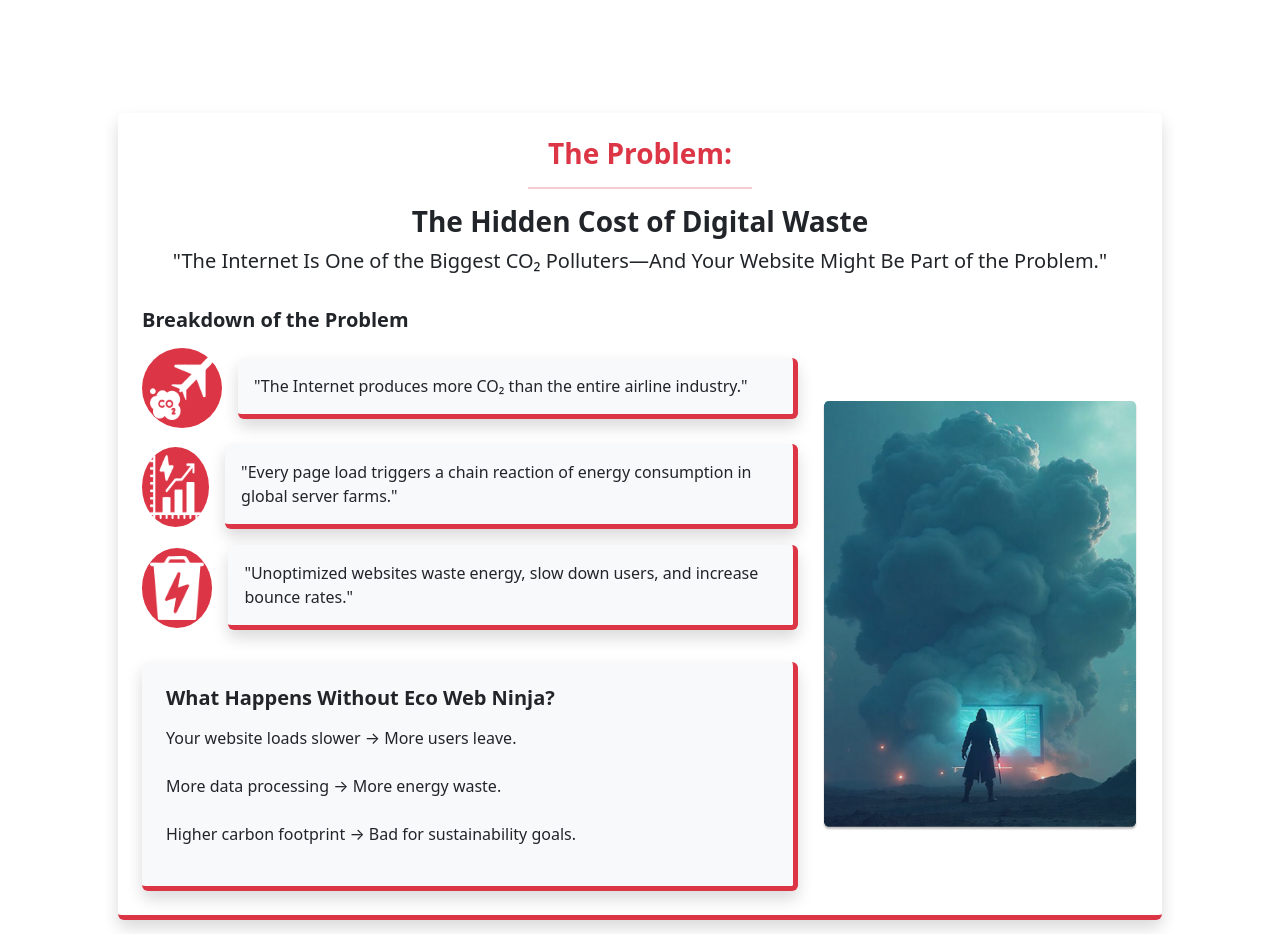
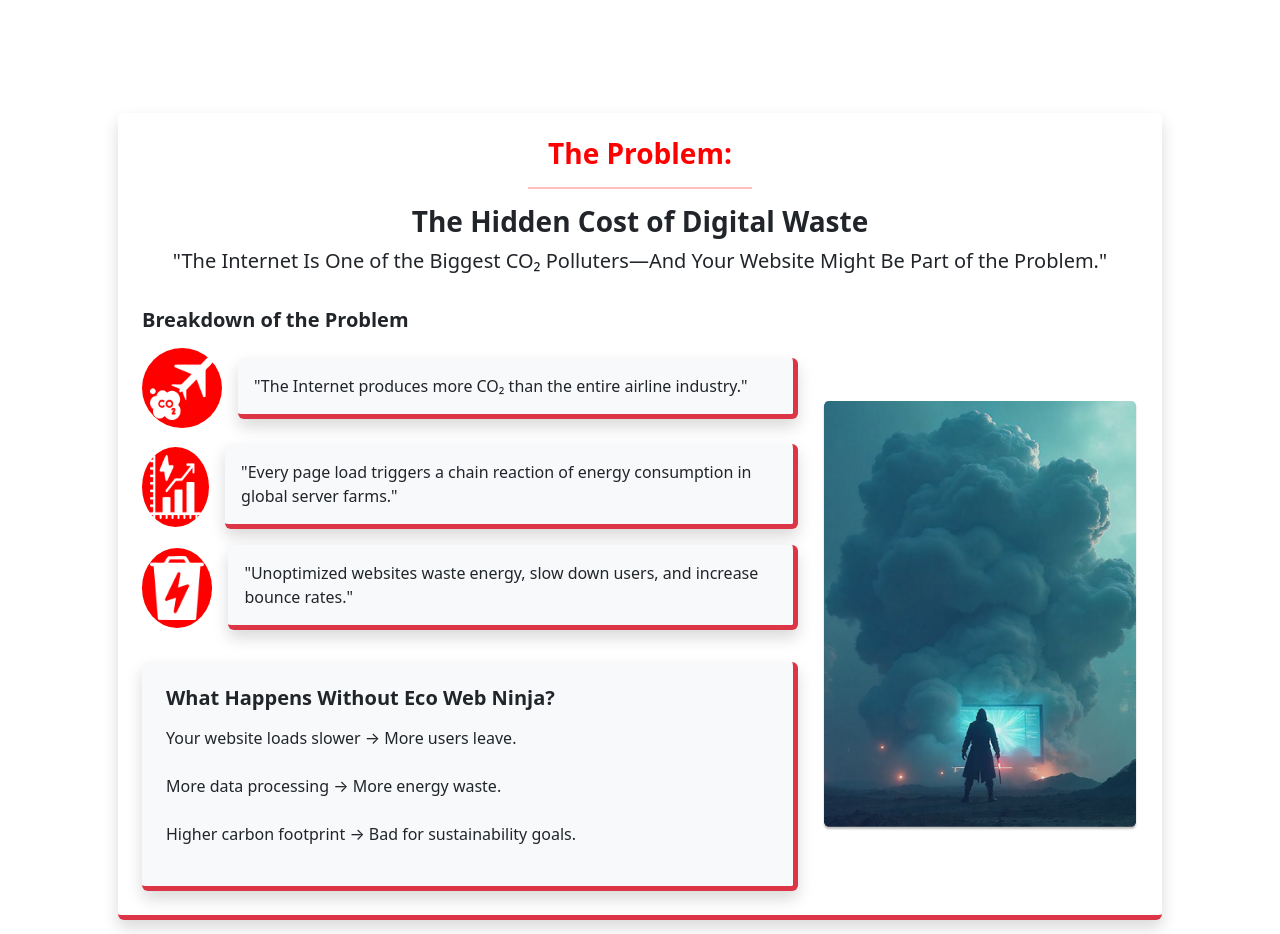
Before and after one commit to AkasDatta/EcoWebNinja, a plain HTML site: page index.html in a window 1280 px wide. Shown: the part 2600-3534 px from the top of the page. Drawn offline with nearby package versions, Linux system fonts and the light colour scheme.

Commit message:
added border color

```diff
--- a/index.html
+++ b/index.html
@@ -289,8 +289,8 @@
     <div class="container py-5 px-3 px-md-5 px-lg-5 px-xl-5">
         <div class="bg-white p-4 rounded shadow border-bottom border-5 border-danger">
             <div class="text-center">
-                <h2 class="h3 fw-bold text-danger">The Problem:</h2>
-                <hr class="mx-auto border border-danger" style="width: 14rem;">
+                <h2 class="h3 fw-bold" style="color: #FF0000;">The Problem:</h2>
+                <hr class="mx-auto" style="width: 14rem; border: 1px solid; border-color: #FF0000;">
                 <h2 class="fw-bold h3">The Hidden Cost of Digital Waste</h2>
                 <p class="pb-3 fs-5">
                     "The Internet Is One of the Biggest CO₂ Polluters—And Your Website Might Be Part of the Problem."
@@ -304,7 +304,7 @@
                         <!-- Item 1 -->
                         <div class="py-2">
                             <button class="btn w-100 d-flex align-items-center text-start p-0 border-0 bg-transparent">
-                                <div class="bg-danger p-2 rounded-circle d-flex justify-content-center align-items-center me-3">
+                                <div style="background-color: #FF0000;" class=" p-2 rounded-circle d-flex justify-content-center align-items-center me-3">
                                     <img src="./img/airplane.png" alt="CO2 Icon" class="img-fluid" style="width: 4rem; height: 4rem;">
                                 </div>
                                 <span class="flex-grow-1 bg-light text-dark p-3 border-end border-5 border-danger shadow rounded-2 border-bottom border-2 border-secondary fs-6 fs-lg-5">
@@ -315,7 +315,7 @@
                         <!-- Item 2 -->
                         <div class="py-2">
                             <button class="btn w-100 d-flex align-items-center text-start p-0 border-0 bg-transparent">
-                                <div class="bg-danger p-2 rounded-circle d-flex justify-content-center align-items-center me-3">
+                                <div style="background-color: #FF0000;" class=" p-2 rounded-circle d-flex justify-content-center align-items-center me-3">
                                     <img src="./img/Ebene_1 (1).png" alt="CO2 Icon" class="img-fluid" style="width: 4rem; height: 4rem;">
                                 </div>
                                 <span class="flex-grow-1 bg-light text-dark p-3 border-end border-5 border-danger shadow rounded-2 border-bottom border-2 border-secondary fs-6 fs-lg-5">
@@ -326,7 +326,7 @@
                         <!-- Item 3 -->
                         <div class="py-2">
                             <button class="btn w-100 d-flex align-items-center text-start p-0 border-0 bg-transparent">
-                                <div class="bg-danger p-2 rounded-circle d-flex justify-content-center align-items-center me-3">
+                                <div style="background-color: #FF0000;" class=" p-2 rounded-circle d-flex justify-content-center align-items-center me-3">
                                     <img src="./img/Ebene_1 (2).png" alt="CO2 Icon" class="img-fluid" style="width: 4rem; height: 4rem;">
                                 </div>
                                 <span class="flex-grow-1 bg-light text-dark p-3 border-end border-5 border-danger shadow rounded-2 border-bottom border-2 border-secondary fs-6 fs-lg-5">
```
